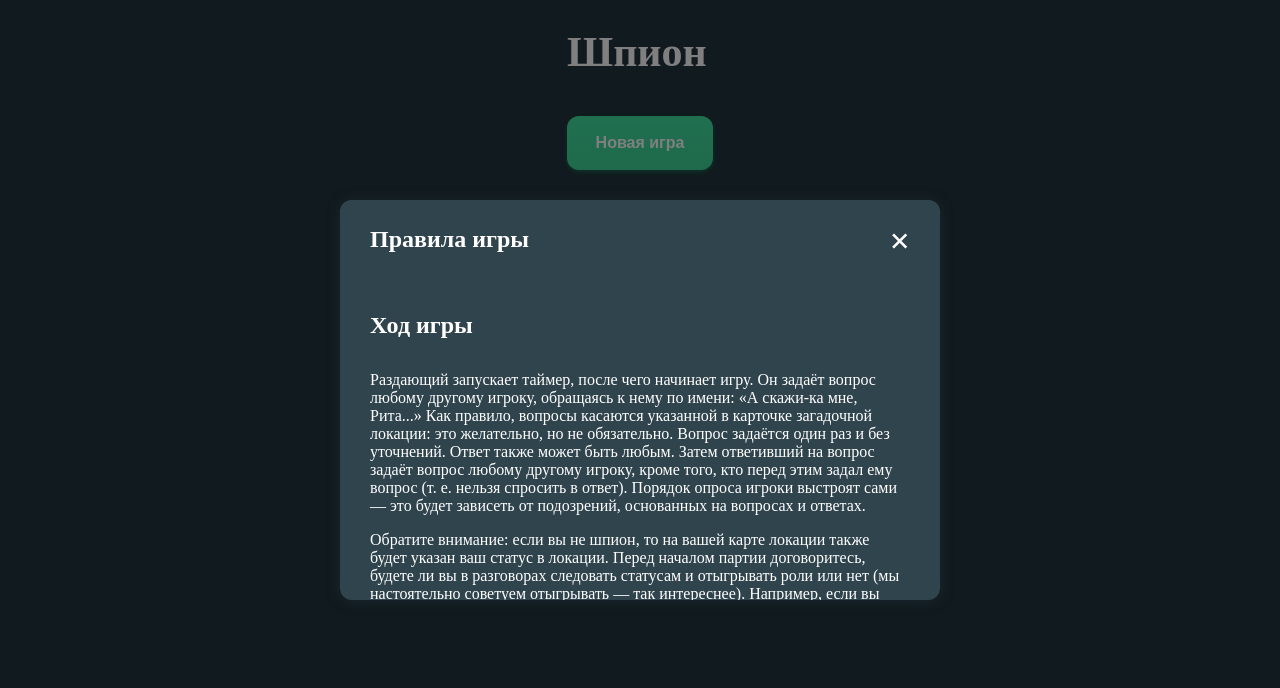
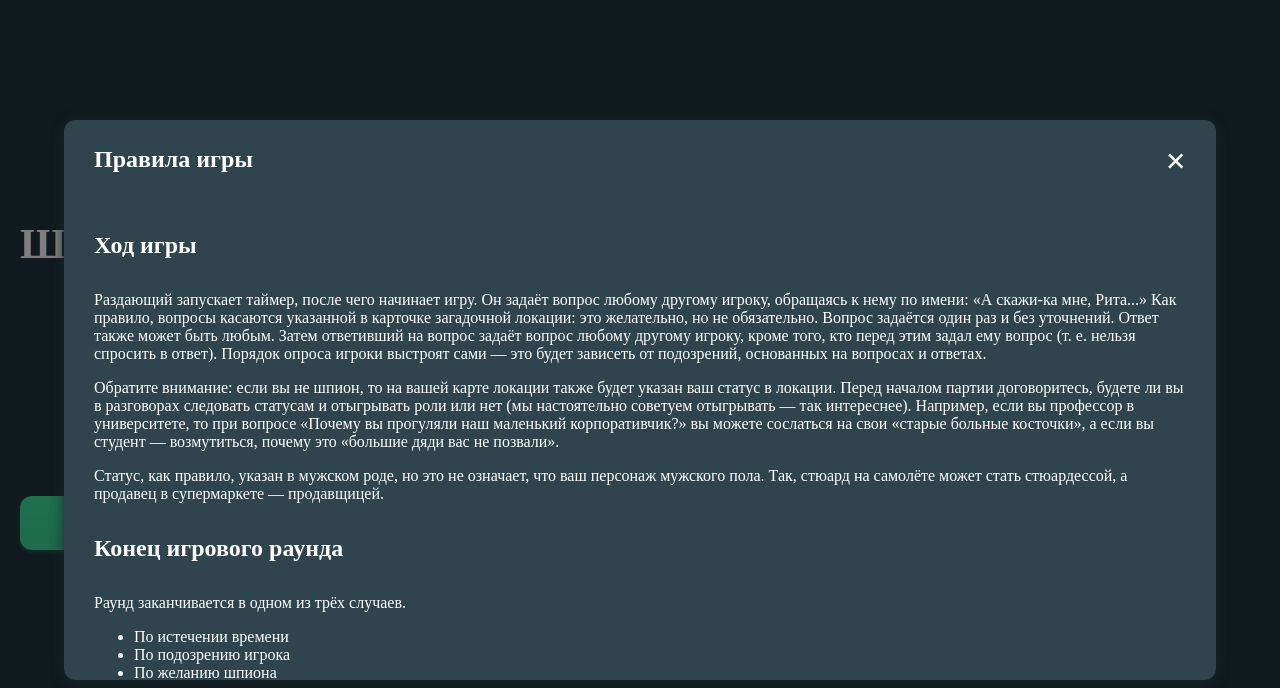
Before and after one commit to samikhailov/spy, a plain HTML site: page index.html in a window 1280 px wide. Both pictures are taken after a click on the button "Как играть?". Drawn offline with Linux system fonts and the light colour scheme.

Commit message:
Подправлены стили

```diff
--- a/css/styles.css
+++ b/css/styles.css
@@ -1,11 +1,19 @@
 body {
+    overflow: scroll;
     background:#22343C;
     font-family: Montserrat;
     color: #FFFFFF;
     margin: 0;
     padding: 0;
-    display:flex;
-    justify-content: center;
+    min-width: 300px;
+    width: 100%;
+    max-width: 400px;
+}
+
+#app {
+    width: 90%;
+    height: 90%;
+    padding: 5%;
 }
 
 h1 {
@@ -34,28 +42,25 @@ h4 {
 
 .btn {
     color: #FFFFFF;
-    display: inline-block;
     padding: 18px 20px;
     font-weight: bold;
     font-size: 16px;
     text-align: center;
-    max-width: 315px;
     border: none;
-    margin-right: 12px;
     margin-top: 12px;
+    width: 100%;
 }
 
 .btn-primary {
     background: linear-gradient(180deg, #40DF9F 0%, #3ED598 100%);
     border-radius: 12px;
     box-shadow: 0px 2px 4px rgba(15, 218, 137, 0.3);
-    width: 100%;
+
 }
 
 .btn-link {
     background: none;
     color: #96A7AF;
-    width: 100%;
 }
 
 .setting-block {
@@ -63,7 +68,6 @@ h4 {
     font-size: 14px;
     height: 70px;
     line-height: 70px;
-    max-width: 315px;
     width: 100%;
     background-color: #30444E;
     border-radius: 12px;
@@ -89,11 +93,9 @@ h4 {
 }
 
 .card {
-    display: flex;
-    justify-content: center;
-    margin: 10vh 10vw;
-    width: calc(100vw - 20vw);
-    height: calc(100vh - 20vh);
+    width: 90%;
+    margin-top: 10vh;
+    margin-left: 5%;
     border-radius: 25px;
     box-shadow: 0px 1px 14px #19282F;
 }
@@ -108,17 +110,14 @@ h4 {
 
 .card-text {
     text-align: center;
-    margin-top: auto;
-    margin-bottom: auto;
+    padding: 30vh 10%;
 }
 
 .modal {
     border-radius: 12px;
-    display: block;
     position: fixed;
-    width: 600px;
-    max-width: 100%;
-    height: 400px;
+    width: 90vw;
+    height: 70vh;
     max-height: 100%;
     z-index: 100;
     left: 50%;
@@ -149,7 +148,7 @@ h4 {
     position: absolute;
     margin-top: 80px;
     width: 100%;
-    height: 320px;
+    height: calc(70vh - 80px);
     overflow-y: auto;
 }
 
--- a/index.html
+++ b/index.html
@@ -5,6 +5,7 @@
   <meta charset="utf-8">
 
   <title>Шпион</title>
+  <meta name="viewport" content="width=device-width; initial-scale=1.0">
   <meta name="description" content="Шпион">
   <meta name="author" content="Шпион">
 
--- a/templates/home.html
+++ b/templates/home.html
@@ -1,5 +1,5 @@
-<h1>Шпион</h1>
-<div><button class="btn btn-primary" onclick="renderSettings();">Новая игра</button></div>
+<h1 style="margin-top: 25vh;">Шпион</h1>
+<div><button style="margin-top: 25vh;" class="btn btn-primary" onclick="renderSettings();">Новая игра</button></div>
 <div><button class="btn btn-link" onclick="toggleModal();">Как играть?</button></div>
 
 <div class="modal-overlay modal-closed" id="modal-overlay"></div>
```
Also changed, not shown: templates/final.html (+2 -2 lines), templates/settings.html (+3 -3 lines).
